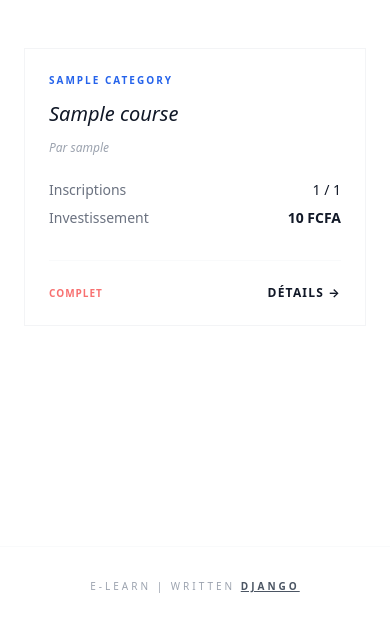
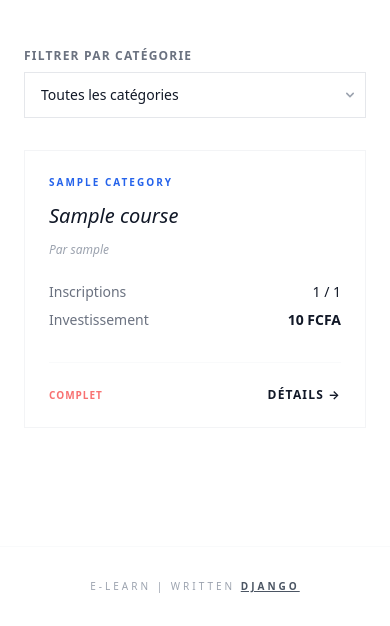
Before and after one commit to Davidwgit82/e.learn-with-django, a Django app: page /courses/ in a window 390 px wide. Shown: the part 218-844 px from the top of the page. Run offline with Django 5.2, Linux system fonts and the light colour scheme; tables that the repository leaves empty hold one stand-in row (values such as "Sample post"); some libraries are stand-ins or nearby versions.

Commit message:
revue de la view categorie: pagination et filtrage par catégories

```diff
--- a/course/models.py
+++ b/course/models.py
@@ -25,7 +25,7 @@ class Course(SlugBaseModel, TimeStamp):
 
     @property
     def is_available(self):
-        ''' un cours est dispo si il est ouvert aux inscription et places dispo '''
+        # un cours est dispo si il est ouvert aux inscription et places dispo
         dispo_places = self.reserve_course.count() < self.places
         return self.is_active and dispo_places
 
--- a/course/templates/course/list_course.html
+++ b/course/templates/course/list_course.html
@@ -1,12 +1,6 @@
-{% extends "base.html" %}
-
-{% block title %}
-<title>
-    list des course
-</title>
-{% endblock %}
-
-{% block content %}
+{% extends "base.html" %} {% block title %}
+<title>list des course</title>
+{% endblock %} {% block content %}
 <div class="max-w-6xl mx-auto px-6 py-12">
   <header class="mb-12 border-b border-gray-100 pb-6">
     <h1 class="text-3xl font-light text-gray-900">
@@ -17,9 +11,66 @@
     </p>
   </header>
 
+  <!-- page de rechercher filtrée -->
+  <div class="mb-8">
+    <label
+      for="category"
+      class="block text-xs font-bold uppercase tracking-widest text-gray-500 mb-2"
+    >
+      Filtrer par catégorie
+    </label>
+    <div class="relative inline-block w-full md:w-64">
+      <select
+        name="category"
+        id="category"
+        onchange="window.location.href = this.value"
+        class="appearance-none w-full bg-white border border-gray-200 text-gray-900 py-3 px-4 pr-10 text-sm focus:border-gray-700 focus:outline-none transition-colors"
+      >
+        <option
+          value="{% url 'list_course' %}"
+          {%
+          if
+          not
+          current_category
+          %}selected{%
+          endif
+          %}
+        >
+          Toutes les catégories
+        </option>
+
+        {% for cat in categories %}
+        <option
+          value="?category={{ cat.slug }}"
+          {%
+          if
+          current_category=""
+          ="cat.slug"
+          %}selected{%
+          endif
+          %}
+        >
+          {{ cat.name }}
+        </option>
+        {% endfor %}
+      </select>
+
+      <div
+        class="pointer-events-none absolute inset-y-0 right-0 flex items-center px-2 text-gray-400"
+      >
+        <svg class="h-4 w-4 fill-current" viewBox="0 0 20 20">
+          <path
+            d="M5.293 7.293a1 1 0 011.414 0L10 10.586l3.293-3.293a1 1 0 111.414 1.414l-4 4a1 1 0 01-1.414 0l-4-4a1 1 0 010-1.414z"
+          />
+        </svg>
+      </div>
+    </div>
+  </div>
+
   <div class="grid grid-cols-1 md:grid-cols-2 lg:grid-cols-3 gap-8">
     {% for course in courses %}
-    <div style="cursor: pointer;"
+    <div
+      style="cursor: pointer"
       class="group border border-gray-100 bg-white p-6 hover:border-gray-700 hover:shadow-gray-200/50 duration-0 flex flex-col justify-between"
     >
       <div>
@@ -91,5 +142,49 @@
     </div>
     {% endfor %}
   </div>
+
+  <!-- pagination -->
+  <div>
+    {% if is_paginated %}
+    <div class="mt-16 flex justify-center">
+      <nav class="inline-flex items-center space-x-2">
+        {% if page_obj.has_previous %}
+        <a
+          href="?page={{ page_obj.previous_page_number }}{% if current_category %}&category={{ current_category }}{% endif %}"
+          class="px-4 py-2 text-xs font-bold uppercase tracking-widest text-gray-900 border border-gray-200 hover:border-gray-700 transition-colors"
+        >
+          &larr; Précédent
+        </a>
+        {% else %}
+        <span
+          class="px-4 py-2 text-xs font-bold uppercase tracking-widest text-gray-300 border border-gray-100 cursor-not-allowed"
+        >
+          &larr; Précédent
+        </span>
+        {% endif %}
+
+        <span class="px-4 py-2 text-xs font-medium text-gray-500 italic">
+          Page {{ page_obj.number }} sur {{ page_obj.paginator.num_pages }}
+        </span>
+
+        {% if page_obj.has_next %}
+        <a
+          href="?page={{ page_obj.next_page_number }}{% if current_category %}&category={{ current_category }}{% endif %}"
+          class="px-4 py-2 text-xs font-bold uppercase tracking-widest text-gray-900 border border-gray-200 hover:border-gray-700 transition-colors"
+        >
+          Suivant &rarr;
+        </a>
+        {% else %}
+        <span
+          class="px-4 py-2 text-xs font-bold uppercase tracking-widest text-gray-300 border border-gray-100 cursor-not-allowed"
+        >
+          Suivant &rarr;
+        </span>
+        {% endif %}
+      </nav>
+    </div>
+    {% endif %}
+  </div>
+
+  {% endblock %}
 </div>
-{% endblock %}
--- a/course/views.py
+++ b/course/views.py
@@ -46,11 +46,23 @@ class CourseListView(ListView):
     model = Course
     template_name = 'course/list_course.html'
     context_object_name = 'courses'
+    paginate_by = 3
+
+    def get_queryset(self):
+        queryset = super().get_queryset()
+        category_slug = self.request.GET.get('category')
+
+        if category_slug:
+            queryset = queryset.filter(category__slug=category_slug)
+
+        return queryset.order_by('-created_at')
 
     def get_context_data(self, **kwargs):
         context = super().get_context_data(**kwargs)
         context['categories'] = Category.objects.all()
+        context['current_category'] = self.request.GET.get('category')
         return context
+
 class DetailCourse(DetailView):
     model = Course
     template_name = 'course/detail_course.html'
```
Also changed, not shown: course/templates/course/detail_course.html (+20 -7 lines).
